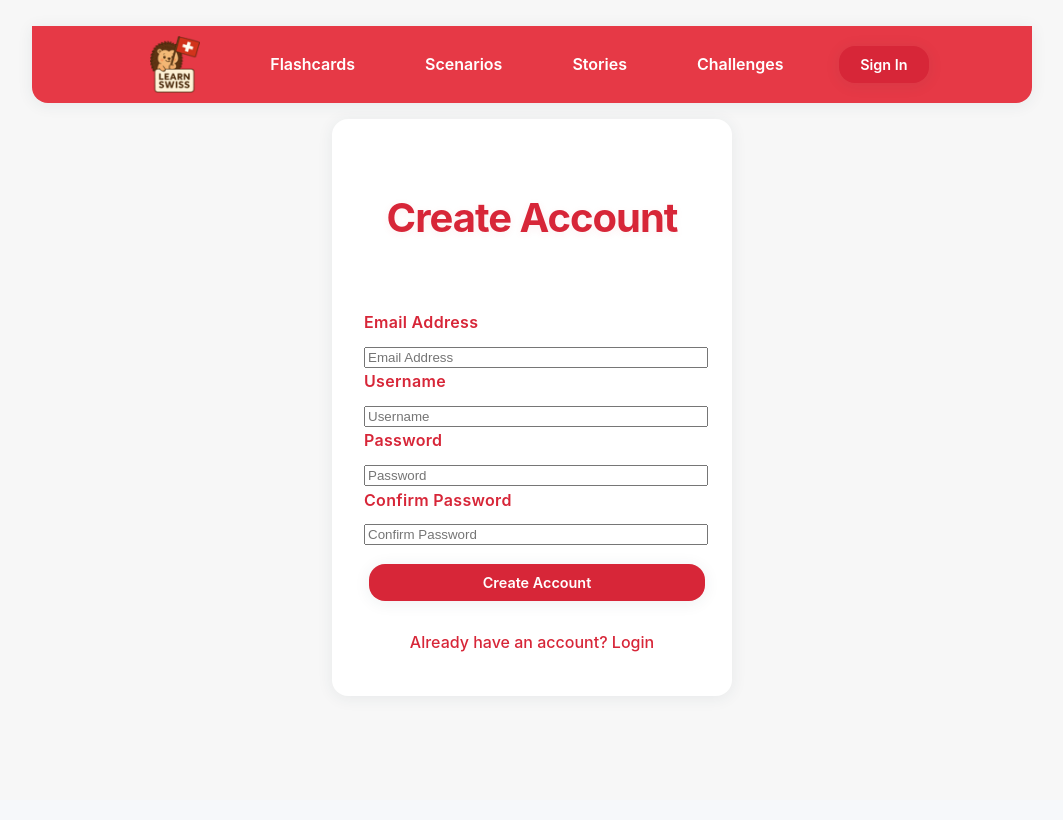
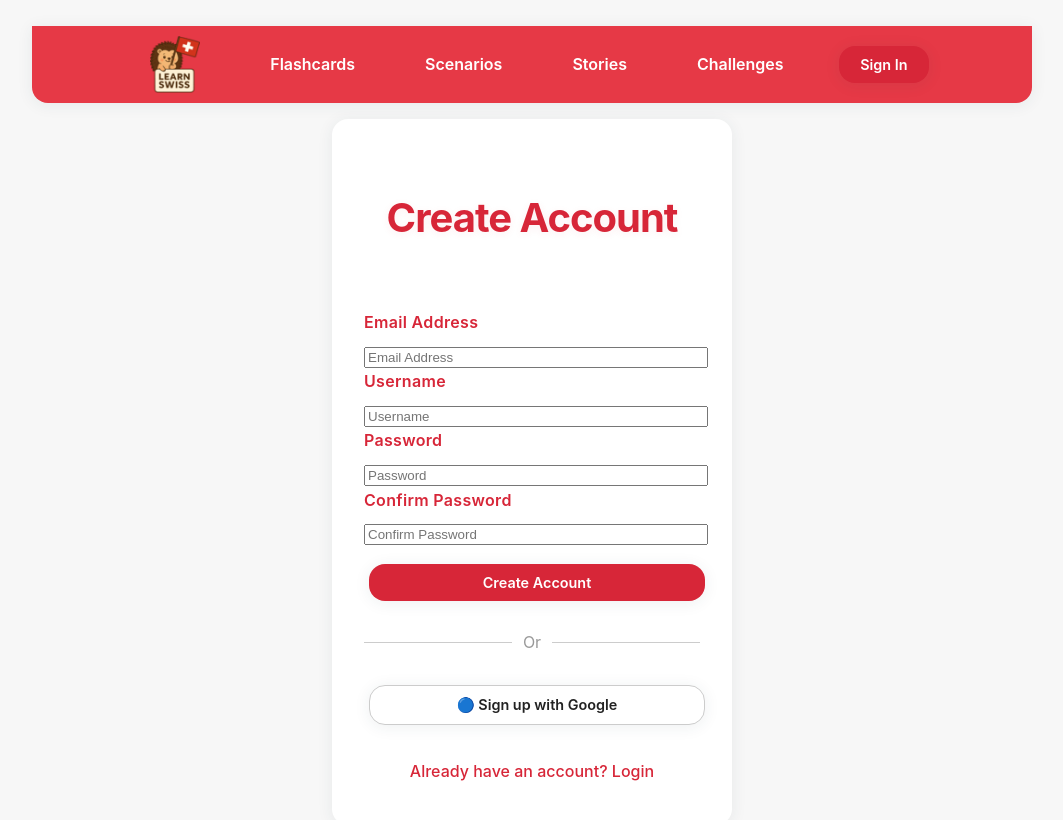
Before and after one commit to damienbroughton/learn-swiss, a React (Vite) app in the folder front-end/: page /create-account in a window 1280 px wide. Shown: the top 820 px of the page, without its empty margins (108-1171 px from the left). Built offline with nearby package versions, Linux system fonts and the light colour scheme; no server answers.

Commit message:
Google Authorization

```diff
--- a/front-end/src/pages/CreateAccountPage.jsx
+++ b/front-end/src/pages/CreateAccountPage.jsx
@@ -1,7 +1,7 @@
 import api from "../api";
 import { useState } from "react";
 import { Link, useNavigate } from "react-router-dom";
-import { getAuth, createUserWithEmailAndPassword } from "firebase/auth";
+import { getAuth, createUserWithEmailAndPassword, signInWithPopup, GoogleAuthProvider } from "firebase/auth";
 import { Helmet } from 'react-helmet-async';
 
 export default function CreateAccountPage() {
@@ -14,7 +14,7 @@ export default function CreateAccountPage() {
     const title = `Learn-Swiss: Create Account`;
     const description = `Login to Swiss-German to save progress when practicing with flashcards, rehearsing fun scenarios, and learning stories. AI Generate your own story with flashcards.`;
     const canonicalUrl = `https://learn-swiss.ch/create-account`;
-    const storySchema = { "@context": "https://schema.org", "@type": "Article", "headline": title, "description": description, "url": canonicalUrl };
+    const schema = { "@context": "https://schema.org", "@type": "Article", "headline": title, "description": description, "url": canonicalUrl };
 
     const navigate = useNavigate();
 
@@ -42,6 +42,23 @@ export default function CreateAccountPage() {
         }
     }
 
+    async function signUpWithGoogle() {
+        try {
+          const auth = getAuth();
+          const provider = new GoogleAuthProvider();
+          const result = await signInWithPopup(auth, provider);
+          const token = result.user?.accessToken;
+          if (token === null) {
+            console.error('No token found');
+            return;
+          }
+          await api.post(`/user`, { username: result.user.displayName || result.user.email });
+          navigate("/");
+        } catch (error) {
+          setError(error.message);
+        }
+    }
+
     return (
         <>
         <Helmet>
@@ -53,7 +70,7 @@ export default function CreateAccountPage() {
             <meta property="og:description" content={description} />
             <meta property="og:url" content={canonicalUrl} />
             <meta property="og:type" content="article" />
-            <script type="application/ld+json">{JSON.stringify(storySchema)}</script>
+            <script type="application/ld+json">{JSON.stringify(schema)}</script>
         </Helmet>
         <div className="container center">
             <div className="card" style={{ maxWidth: 400, width: '100%', margin: '0 auto', padding: '2.5em 2em', boxSizing: 'border-box' }}>
@@ -70,6 +87,17 @@ export default function CreateAccountPage() {
                     <input id="confirmPassword" type="password" autoComplete="new-password" placeholder="Confirm Password" value={confirmPassword} onChange={e => setConfirmPassword(e.target.value)} required minLength={6} style={{ width: '100%' }} />
                     <button type="submit" style={{ width: '100%', marginTop: '1.2em' }}>Create Account</button>
                 </form>
+
+                <div style={{ textAlign: 'center', margin: '1.5em 0', display: 'flex', alignItems: 'center', gap: '0.7em' }}>
+                  <div style={{ flex: 1, height: '1px', background: '#ccc' }}></div>
+                  <span style={{ color: '#999' }}>Or</span>
+                  <div style={{ flex: 1, height: '1px', background: '#ccc' }}></div>
+                </div>
+
+                <button type="button" onClick={signUpWithGoogle} style={{ width: '100%', marginBottom: '0.7em', background: '#fff', color: '#222', border: '1.5px solid #ccc' }}>
+                  🔵 Sign up with Google
+                </button>
+
                 <div style={{ textAlign: 'center', marginTop: '1.5em' }}>
                     <Link to="/login"><span style={{ color: 'var(--primary)' }}>Already have an account? Login</span></Link>
                 </div>
--- a/front-end/src/pages/DashboardPage.jsx
+++ b/front-end/src/pages/DashboardPage.jsx
@@ -188,7 +188,7 @@ export default function Dashboard() {
             </>
           )}
         </div>
-        <button style={{float: "right", margin: "10px"}} onClick={() => signOut(getAuth())}>Sign Out</button>
+        {appUser && <button style={{float: "right", margin: "10px"}} onClick={() => signOut(getAuth())}>Sign Out</button>}
       </div>
     </>
   );
--- a/front-end/src/pages/LoginPage.jsx
+++ b/front-end/src/pages/LoginPage.jsx
@@ -1,6 +1,7 @@
+import api from "../api";
 import { useState } from "react";
 import { Link, useNavigate, useSearchParams } from "react-router-dom";
-import { getAuth, signInWithEmailAndPassword } from "firebase/auth";
+import { getAuth, signInWithEmailAndPassword, signInWithPopup, GoogleAuthProvider } from "firebase/auth";
 import { Helmet } from 'react-helmet-async';
 
 export default function LoginPage() {
@@ -14,7 +15,7 @@ export default function LoginPage() {
   const title = `Learn-Swiss: Login`;
   const description = `Login to Swiss-German to save progress when practicing with flashcards, rehearsing fun scenarios, and learning stories. AI Generate your own story with flashcards.`;
   const canonicalUrl = `https://learn-swiss.ch/login`;
-  const storySchema = { "@context": "https://schema.org", "@type": "Article", "headline": title, "description": description, "url": canonicalUrl };
+  const schema = { "@context": "https://schema.org", "@type": "Article", "headline": title, "description": description, "url": canonicalUrl };
 
   const navigate = useNavigate();
 
@@ -34,6 +35,23 @@ export default function LoginPage() {
     }
   }
 
+    async function signInWithGoogle() {
+        try {
+          const auth = getAuth();
+          const provider = new GoogleAuthProvider();
+          const result = await signInWithPopup(auth, provider);
+          const token = result.user?.accessToken;
+          if (token === null) {
+            console.error('No token found');
+            return;
+          }
+          await api.post(`/user`, { username: result.user.displayName || result.user.email });
+          navigate(prevPage ? `/${prevPage}` : "/");
+        } catch (error) {
+          setError(error.message);
+        }
+    }
+
   return (
     <>
     <Helmet>
@@ -45,7 +63,7 @@ export default function LoginPage() {
         <meta property="og:description" content={description} />
         <meta property="og:url" content={canonicalUrl} />
         <meta property="og:type" content="article" />
-        <script type="application/ld+json">{JSON.stringify(storySchema)}</script>
+        <script type="application/ld+json">{JSON.stringify(schema)}</script>
     </Helmet>
     <div className="container center">
       <div className="card" style={{ maxWidth: 400, width: '100%', margin: '0 auto', padding: '2.5em 2em', boxSizing: 'border-box' }}>
@@ -58,6 +76,17 @@ export default function LoginPage() {
           <input id="password" type="password" autoComplete="current-password" placeholder="Password" value={password} onChange={e => setPassword(e.target.value)} required minLength={6}  style={{ width: '100%' }} />
           <button type="submit" style={{ width: '100%', marginTop: '1.2em' }}>Login</button>
         </form>
+
+        <div style={{ textAlign: 'center', margin: '1.5em 0', display: 'flex', alignItems: 'center', gap: '0.7em' }}>
+          <div style={{ flex: 1, height: '1px', background: '#ccc' }}></div>
+          <span style={{ color: '#999' }}>Or</span>
+          <div style={{ flex: 1, height: '1px', background: '#ccc' }}></div>
+        </div>
+
+        <button type="button" onClick={signInWithGoogle} style={{ width: '100%', marginBottom: '0.7em', background: '#fff', color: '#222', border: '1.5px solid #ccc' }}>
+          🔵 Sign in with Google
+        </button>
+
         <div style={{ textAlign: 'center', marginTop: '1.5em' }}>
           <Link to="/create-account"><span style={{ color: 'var(--primary)' }}>Don't have an account? Create one</span></Link>
         </div>
```
